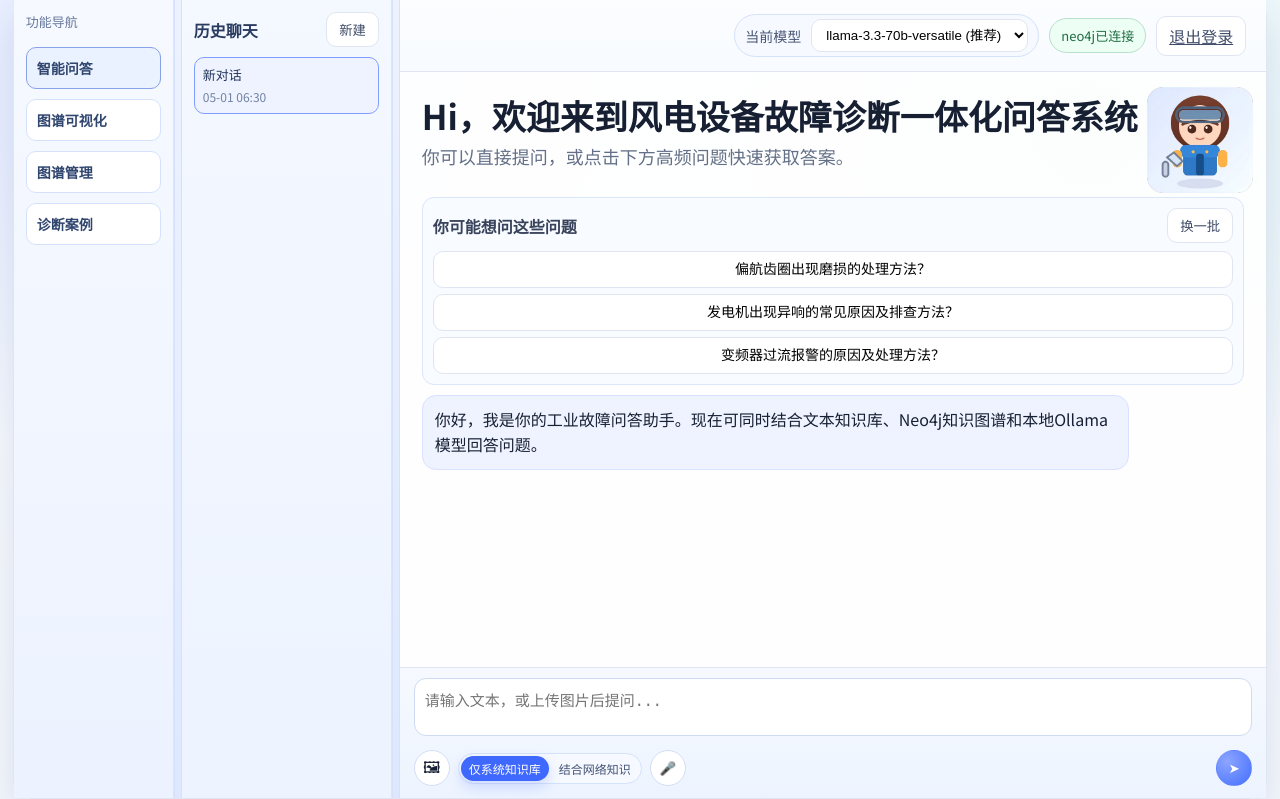
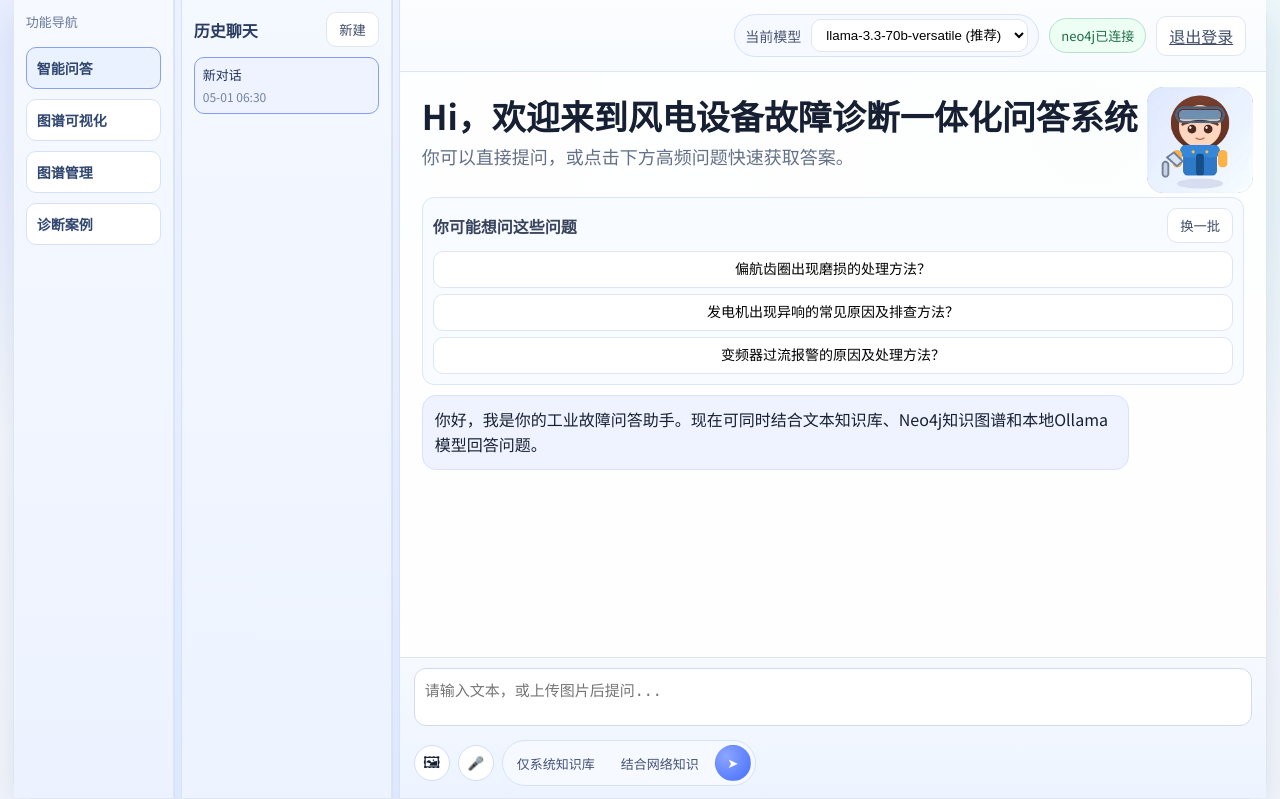
Before and after one commit to RuiSue719/wind-cloud, a Flask app: page / in a window 1280 px wide. Shown: the part 19-818 px from the top of the page. Run offline with Flask 3, Linux system fonts and the light colour scheme; the visitor is signed in with stand-in values (Sample User, id 1); data that the repository does not hold is empty; some libraries are stand-ins or nearby versions.

Commit message:
Refactor knowledge toggle section in index.html

```diff
--- a/templates/index.html
+++ b/templates/index.html
@@ -120,12 +120,12 @@
         <label class="action-btn" for="imageInput" title="上传图片">🖼</label>
         <input id="imageInput" type="file" accept="image/*" hidden />
 
-        <section class="knowledge-toggle knowledge-toggle-compact" id="knowledgeToggle">
-          <button class="knowledge-btn active" type="button" data-mode="local">仅系统知识库</button>
-          <button class="knowledge-btn" type="button" data-mode="open">结合网络知识</button>
-        </section>
         <button id="voiceBtn" class="action-btn" title="语音输入">🎤</button>
-        <button id="sendBtn" class="send-btn" title="发送">➤</button>
+        <div class="knowledge-toggle" aria-label="知识来源选择">
+          <button id="kbOnlyBtn" class="knowledge-btn" type="button">仅系统知识库</button>
+          <button id="netAssistBtn" class="knowledge-btn" type="button">结合网络知识</button>
+          <button id="sendBtn" class="send-btn" title="发送">➤</button>
+        </div>
       </div>
       </footer>
     </div>
```
